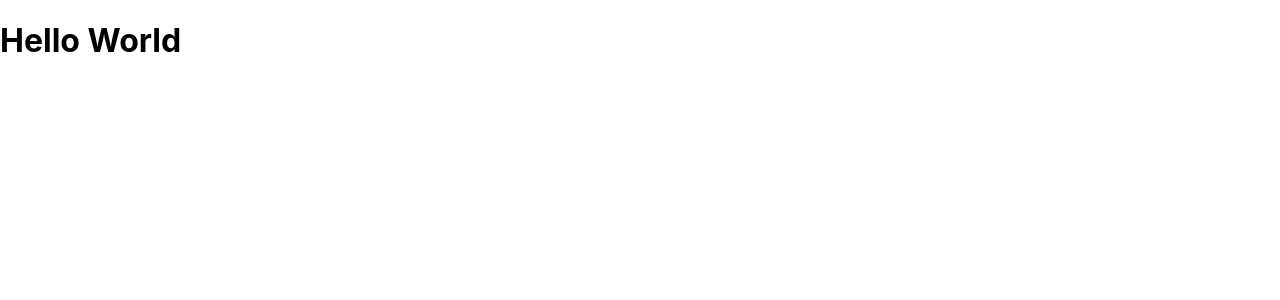
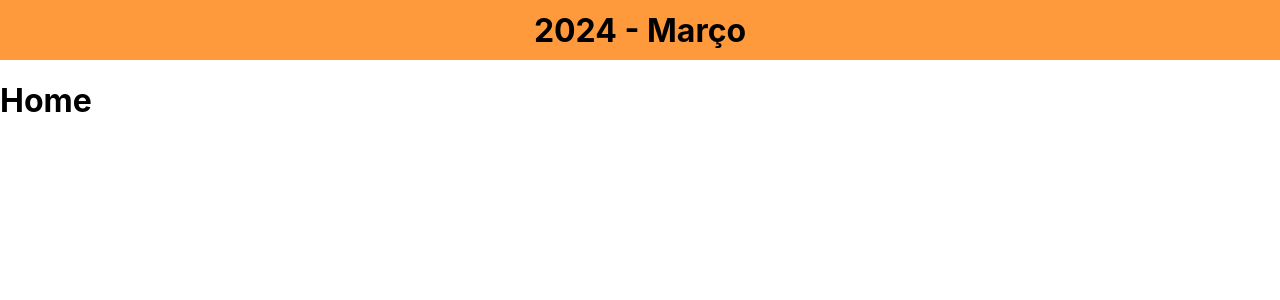
Before and after one commit to GuilhermeCastillo/WebFinance-frontend, a JavaScript app: page / in a window 1280 px wide. Shown: the top 300 px of the page. Built offline with nearby package versions, Linux system fonts and the light colour scheme; the HTML template or start-up script is replaced by a standard one.

Commit message:
configuracao projeto fix

```diff
--- a/package.json
+++ b/package.json
@@ -6,8 +6,10 @@
     "@testing-library/jest-dom": "^5.17.0",
     "@testing-library/react": "^13.4.0",
     "@testing-library/user-event": "^13.5.0",
+    "axios": "^1.6.8",
     "react": "^18.2.0",
     "react-dom": "^18.2.0",
+    "react-router-dom": "^6.22.3",
     "react-scripts": "5.0.1",
     "web-vitals": "^2.1.4"
   },
--- a/src/App.js
+++ b/src/App.js
@@ -1,10 +1,10 @@
+import RoutesApp from "./routes";
+
 function App() {
   return (
-    <>
-      <div>
-        <h1>Hello World</h1>
-      </div>
-    </>
+    <div className="App">
+      <RoutesApp />
+    </div>
   );
 }
 
--- /dev/null
+++ b/src/components/Header/header.css
@@ -0,0 +1,8 @@
+header {
+    display: flex;
+    align-items: center;
+    justify-content: space-around;
+    width: 100%;
+    height: 60px;
+    background-color: #ff9a3c;
+}
--- /dev/null
+++ b/src/components/Header/index.js
@@ -0,0 +1,11 @@
+import "./header.css";
+
+function Header() {
+  return (
+    <header>
+      <h1>2024 - Março</h1>
+    </header>
+  );
+}
+
+export default Header;
--- /dev/null
+++ b/src/pages/Home/index.js
@@ -0,0 +1,9 @@
+function Home() {
+  return (
+    <div>
+      <h1>Home</h1>
+    </div>
+  );
+}
+
+export default Home;
--- /dev/null
+++ b/src/routes.js
@@ -0,0 +1,18 @@
+import { BrowserRouter, Routes, Route } from "react-router-dom";
+
+import Home from "./pages/Home";
+
+import Header from "./components/Header";
+
+function RoutesApp() {
+  return (
+    <BrowserRouter>
+      <Header />
+      <Routes>
+        <Route path="/" element={<Home />}></Route>
+      </Routes>
+    </BrowserRouter>
+  );
+}
+
+export default RoutesApp;
```
Also changed, not shown: components/Header/header.css (deleted), components/Header/index.js (deleted), src/pages/Home/home.css (added), 1 other file (tests, documents, lock files or other folders).
